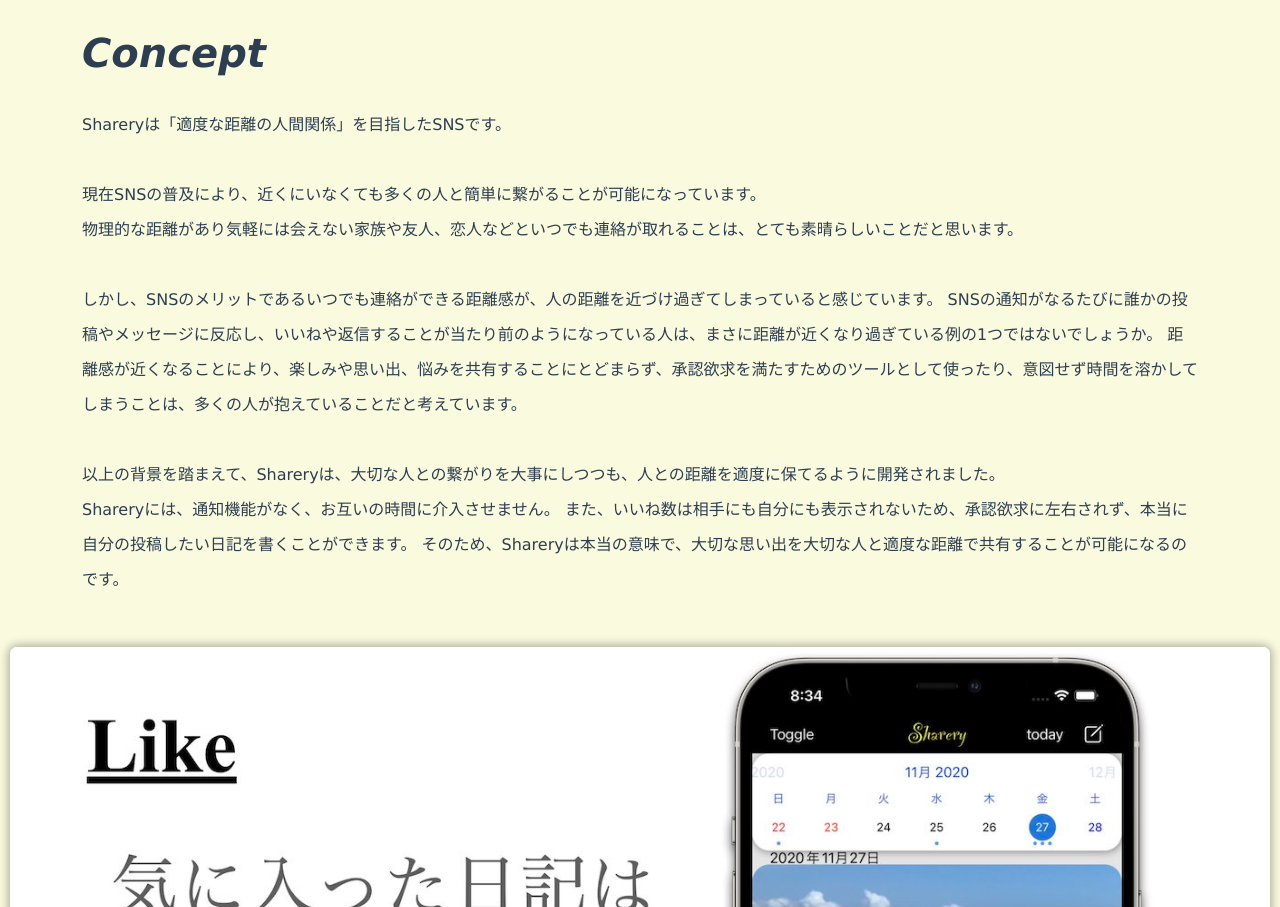
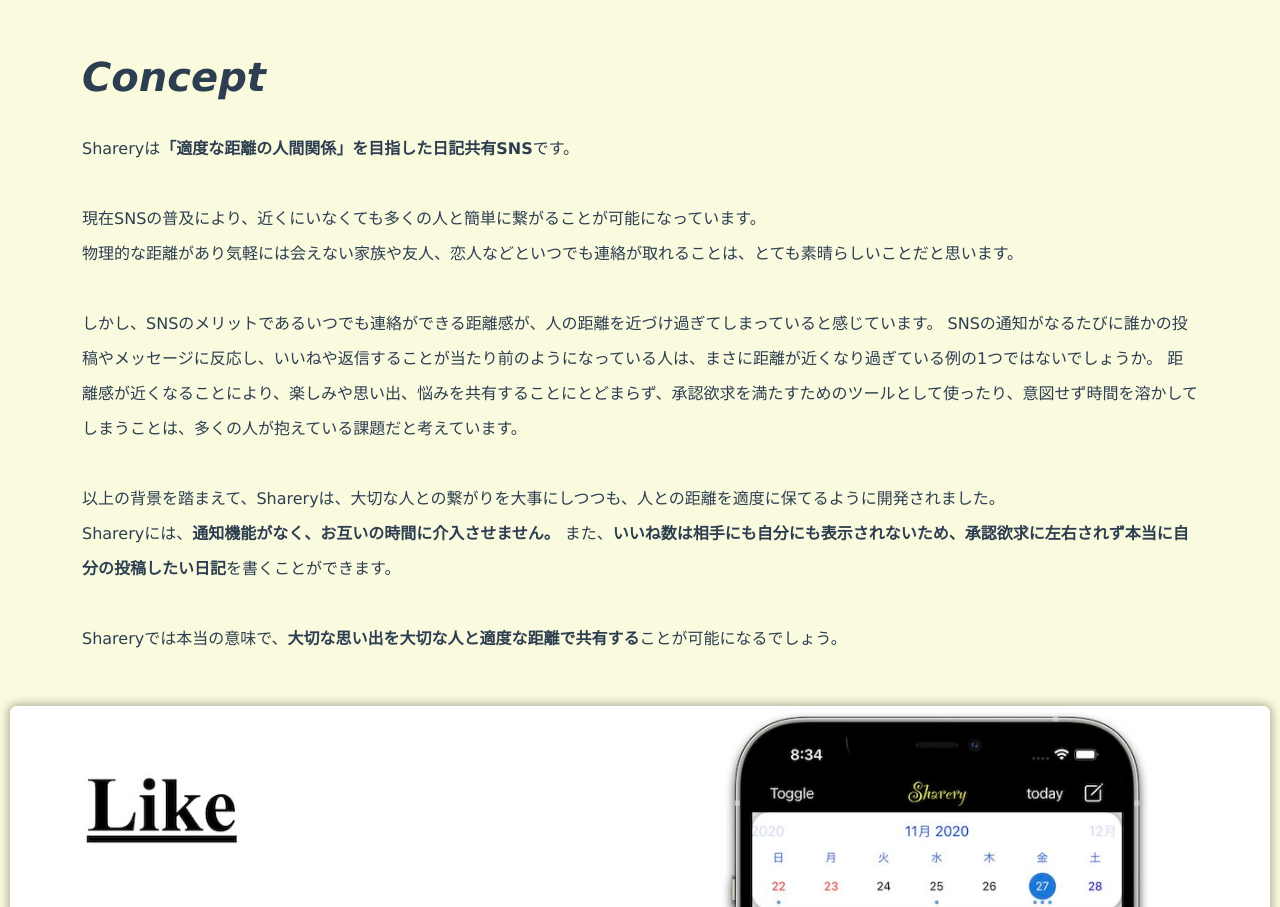
Before and after one commit to tomotakashimizu/sharery-website-vue, a Vue app: page / in a window 1280 px wide. Shown: the part 1077-1984 px from the top of the page. Built offline with nearby package versions, Linux system fonts and the light colour scheme.

Commit message:
[update] Concept 本文、デザインを更新

```diff
--- a/src/components/Concept.vue
+++ b/src/components/Concept.vue
@@ -1,10 +1,10 @@
 <template>
   <div>
-    <br />
+    <br /><br />
     <b-container fluid="md">
       <h1 class="title">Concept</h1>
       <div class="text">
-        Shareryは「適度な距離の人間関係」を目指したSNSです。
+        Shareryは<span>「適度な距離の人間関係」を目指した日記共有SNS</span>です。
         <br /><br />
         現在SNSの普及により、近くにいなくても多くの人と簡単に繋がることが可能になっています。
         <br />
@@ -12,13 +12,14 @@
         <br /><br />
         しかし、SNSのメリットであるいつでも連絡ができる距離感が、人の距離を近づけ過ぎてしまっていると感じています。
         SNSの通知がなるたびに誰かの投稿やメッセージに反応し、いいねや返信することが当たり前のようになっている人は、まさに距離が近くなり過ぎている例の1つではないでしょうか。
-        距離感が近くなることにより、楽しみや思い出、悩みを共有することにとどまらず、承認欲求を満たすためのツールとして使ったり、意図せず時間を溶かしてしまうことは、多くの人が抱えていることだと考えています。
+        距離感が近くなることにより、楽しみや思い出、悩みを共有することにとどまらず、承認欲求を満たすためのツールとして使ったり、意図せず時間を溶かしてしまうことは、多くの人が抱えている課題だと考えています。
         <br /><br />
         以上の背景を踏まえて、Shareryは、大切な人との繋がりを大事にしつつも、人との距離を適度に保てるように開発されました。
         <br />
-        Shareryには、通知機能がなく、お互いの時間に介入させません。
-        また、いいね数は相手にも自分にも表示されないため、承認欲求に左右されず、本当に自分の投稿したい日記を書くことができます。
-        そのため、Shareryは本当の意味で、大切な思い出を大切な人と適度な距離で共有することが可能になるのです。
+        Shareryには、<span>通知機能がなく、お互いの時間に介入させません。</span>
+        また、<span>いいね数は相手にも自分にも表示されないため、承認欲求に左右されず本当に自分の投稿したい日記</span>を書くことができます。
+        <br /><br />
+        Shareryでは本当の意味で、<span>大切な思い出を大切な人と適度な距離で共有する</span>ことが可能になるでしょう。
       </div>
     </b-container>
   </div>
@@ -39,4 +40,7 @@
   line-height: 35px;
   margin-top: 30px;
 }
+span {
+  font-weight: bold;
+}
 </style>
```
